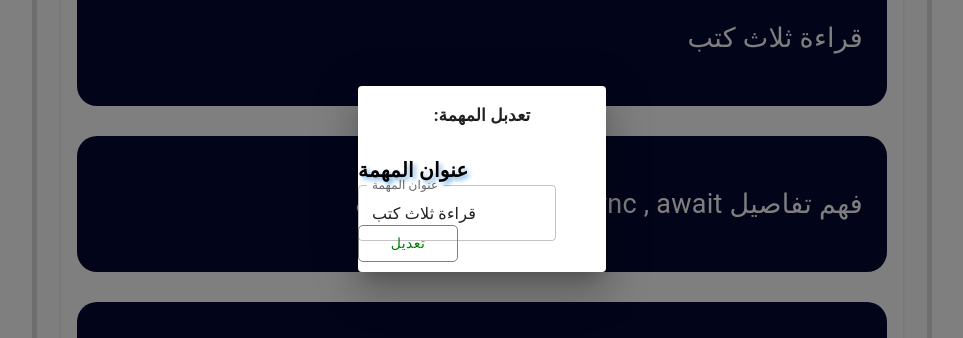
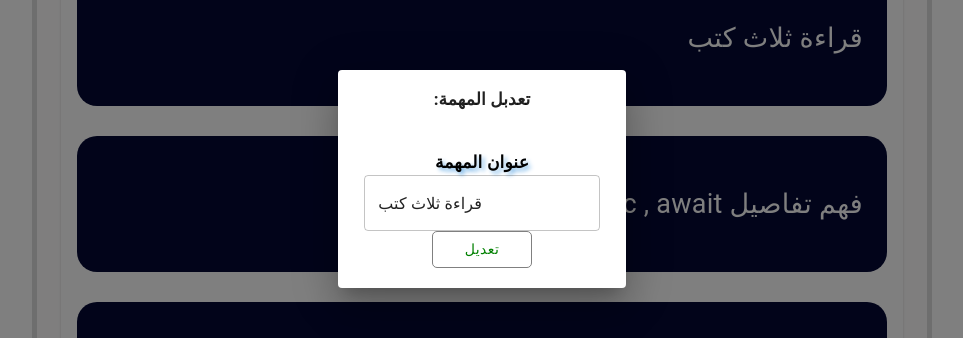
Before and after one commit to Nadwa-soufi2000/Todo-List, a React (Vite) app: page / in a window 1280 px wide. Both pictures are taken after a click on the button 287 px from the left and 258 px from the top of the page. Shown: the part 221-559 px from the top of the page, without its empty margins (158-1121 px from the left). Built offline with nearby package versions, Linux system fonts and the light colour scheme; some icons are missing.

Commit message:
'update'

```diff
--- a/src/Components/ModalComponent.tsx
+++ b/src/Components/ModalComponent.tsx
@@ -19,6 +19,8 @@ type ModalProps = {
     element : taskType,
     operation : string
 }
+
+
 export default function ModalComponent(props : ModalProps)
 {
 
@@ -62,20 +64,24 @@ export default function ModalComponent(props : ModalProps)
 
   const updateTask = (obj : taskType) =>
   {
-    obj.addressTask = changedTask;
     arrTasks.forEach((element : taskType) => {
        if(element.idTask === obj.idTask)
        {
-         element.addressTask = obj.addressTask;
+         element.addressTask = changedTask;
        }
      });
+     localStorage.setItem('todos' , JSON.stringify(arrTasks))
+     window.location.pathname = '/'
   }
  // const handleListItemClick = (value: string) => {
 
  // };
 
   return (
-    <Dialog open={props.open}>
+    <Dialog
+       open={props.open}
+       onClose={handleClose}
+    >
       <DialogTitle style={{fontSize:'17px', textAlign:'center', fontWeight:'bold'}}>
         { props.operation === 'delete' ?
        " هل انت متأكد من حذف هذه المهمة ؟"
@@ -83,22 +89,20 @@ export default function ModalComponent(props : ModalProps)
         ' :تعدبل المهمة'
         }
       </DialogTitle>
+       { props.operation === 'delete' ?
         <ButtonGroup className='buttonContainer'>
-            { props.operation === 'delete' ?
-            <Stack direction='row'>
                <Button onClick={() => handleDelete(props.element)} variant="outlined" style={{color:'red',border:'1px solid gray',borderRadius:'5px'}}>حذف</Button>
                <Button variant="outlined" onClick={handleClose} style={{color:'green',border:'1px solid gray',borderRadius:'5px'}}>تراجع</Button>
+        </ButtonGroup>
+        :
+        <Stack direction='column' style={{display:'flex', justifyContent:'end', alignItems:'center', padding: '20px'}}>
+            <Typography className='text' style={{textAlign: 'start' , fontSize: '17px' , fontWeight:'bold' , color:'black'}}>عنوان المهمة</Typography>
+            <TextField  className='inp' value={changedTask} onChange={handleUpdate} id="outlined-basic" variant="outlined"/>
+            <Stack>
+               <Button onClick={() => updateTask(props.element)} variant="outlined" style={{color:'green',border:'1px solid gray',borderRadius:'5px' , width:'100px'}}>تعديل</Button>
             </Stack>
-            :
-            <Stack direction='column'>
-                  <Typography className='text' style={{textAlign: 'start' , fontSize: '20px' , fontWeight:'bold' , color:'black'}}>عنوان المهمة</Typography>
-                  <TextField className='inp' value={changedTask} onChange={handleUpdate} id="outlined-basic" label=" عنوان المهمة" variant="outlined"/>
-                  <Stack>
-                     <Button onClick={() => updateTask(props.element)} variant="outlined" style={{color:'green',border:'1px solid gray',borderRadius:'5px' , width:'100px'}}>تعديل</Button>
-                  </Stack>
-            </Stack>
-            }
-        </ButtonGroup>
+        </Stack>
+       }
     </Dialog>
   );
 }
--- a/src/Components/Style.css
+++ b/src/Components/Style.css
@@ -67,8 +67,9 @@
  }
  .inp
  {
-   width:80%;
-   height: 40px;
+   width:95%;
+   border:none;
+   border-bottom: 1px solid #000000;
  }
 
  @media(max-width: 768px)
--- a/src/Pages/Home.tsx
+++ b/src/Pages/Home.tsx
@@ -1,5 +1,4 @@
 import Button  from '@mui/material/Button'
-//import ButtonGroup from '@mui/material/ButtonGroup'
 import Card from '@mui/material/Card'
 import CardContent  from '@mui/material/CardContent'
 import CardActions from '@mui/material/CardActions'
@@ -22,8 +21,7 @@ export default function Home()
 {
      const[newTask , setNewTask] = useState<tasksType>({} as tasksType)
      const{ tasks , setTask } = useContext(Completed)
-
-     //const [show , setShow] = useState<string>('')
+     const[show , setShow] = useState<string>('')
 
      localStorage.setItem('deleted' , '!done')
      let arrTodos: tasksType[] = tasks;
@@ -60,19 +58,18 @@ export default function Home()
 
      const handleAllTasks = () =>
         {
-          // setShow('All')
+           setShow("All")
         }
 
-
      const handleCompletedTasks = () =>
-     {
-       //setShow('Completed')
-     }
+       {
+          setShow("Completed")
+       }
 
      const handleUnCompletedTasks = () =>
-     {
-      // setShow('UnCompleted')
-     }
+       {
+          setShow("UnCompleted")
+       }
 
       const showAllTasks = arrTodos.map((item: tasksType) => {
           return( <Tasks
@@ -81,8 +78,24 @@ export default function Home()
              isCompleted={item.isCompleted}
            />)
        })
-     //const showCompletedTasks = arrTodos.filter(item => item.isCompleted === true)
-     //const showUnCompletedTasks = arrTodos.filter(item => item.isCompleted === false)
+     const CompletedTasks = arrTodos.filter((item : tasksType) => {return( item.isCompleted === true)})
+     const UnCompletedTasks = arrTodos.filter((item : tasksType) =>{ return(item.isCompleted === false)})
+
+     const showCompletedTasks = CompletedTasks.map((item : tasksType) => {
+         return( <Tasks
+             addressTask={item.addressTask}
+             idTask={item.idTask}
+             isCompleted={item.isCompleted}
+           />)
+     })
+
+     const showUnCompletedTasks = UnCompletedTasks.map((item: tasksType) => {
+         return( <Tasks
+             addressTask={item.addressTask}
+             idTask={item.idTask}
+             isCompleted={item.isCompleted}
+           />)
+     })
 
     return(
         <>
@@ -97,16 +110,16 @@ export default function Home()
                      </div>
                      <Stack direction='column' style={{display:'flex',flexDirection:'column',gap:'30px' , marginTop:'30px'}}>
                           {
-                            // show === 'All' ?
+                             show === 'All' || show === '' ?
                              showAllTasks
-                             //:
-                             //show === 'Completed' ?
-                            // showCompletedTasks
-                            // :
-                            // show === 'UnCompleted' ?
-                            // showUnCompletedTasks
-                            // :
-                            // ''
+                             :
+                             show === 'Completed' ?
+                             showCompletedTasks
+                             :
+                             show === 'UnCompleted' ?
+                             showUnCompletedTasks
+                             :
+                             ''
                           }
                      </Stack>
                 </CardContent>
```
